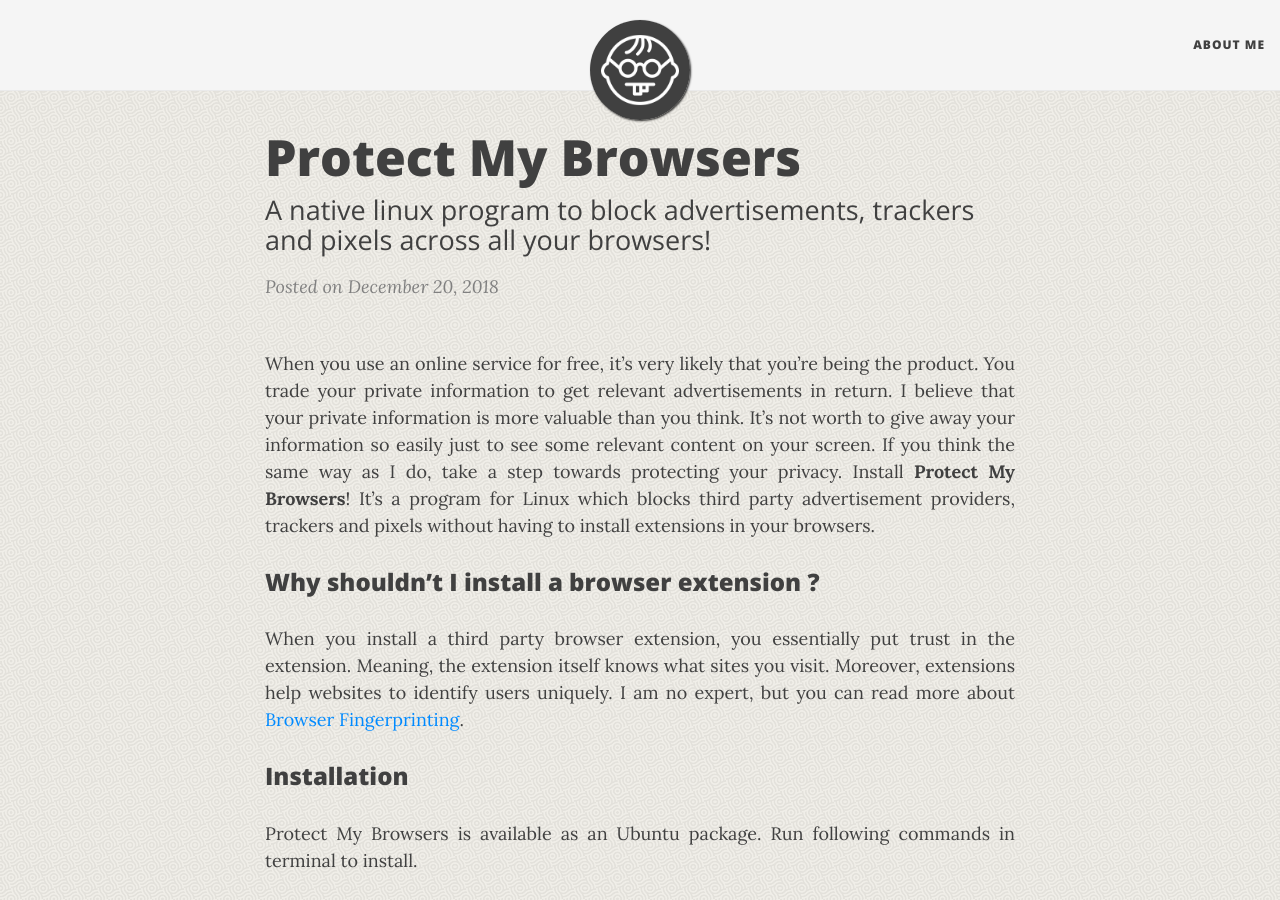
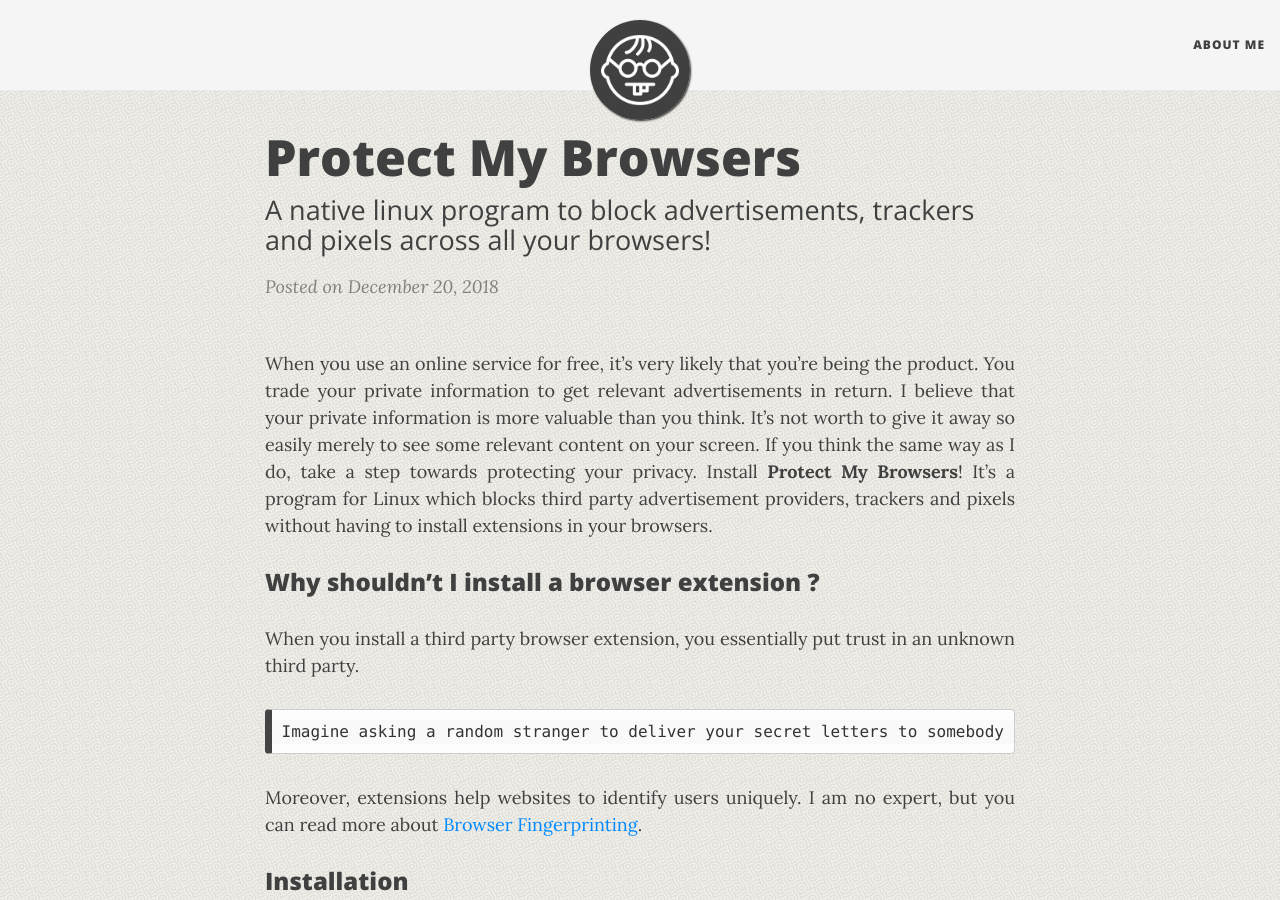
Before and after one commit to pranavgaikwad/pranavgaikwad.github.io, a Jekyll site: the page built from _posts/2018-12-20-protect-my-browsers.md, in a window 1280 px wide and 900 px high. Built offline with Jekyll 4.4.1, drawn with Linux system fonts in a browser that asks for light colours; nearby versions of some CDN libraries.

Commit message:
updated post

````diff
--- a/_posts/2018-12-20-protect-my-browsers.md
+++ b/_posts/2018-12-20-protect-my-browsers.md
@@ -7,11 +7,15 @@ gh-badge: []
 tags: [Internet Privacy, Ad Blockers]
 ---
 
-When you use an online service for free, it's very likely that you're being the product. You trade your private information to get relevant advertisements in return. I believe that your private information is more valuable than you think. It's not worth to give away your information so easily just to see some relevant content on your screen. If you think the same way as I do, take a step towards protecting your privacy. Install **Protect My Browsers**! It's a program for Linux which blocks third party advertisement providers, trackers and pixels without having to install extensions in your browsers.
+When you use an online service for free, it's very likely that you're being the product. You trade your private information to get relevant advertisements in return. I believe that your private information is more valuable than you think. It's not worth to give it away so easily merely to see some relevant content on your screen. If you think the same way as I do, take a step towards protecting your privacy. Install **Protect My Browsers**! It's a program for Linux which blocks third party advertisement providers, trackers and pixels without having to install extensions in your browsers.
 
 ### Why shouldn't I install a browser extension ?
 
-When you install a third party browser extension, you essentially put trust in the extension. Meaning, the extension itself knows what sites you visit. Moreover, extensions help websites to identify users uniquely. I am no expert, but you can read more about [Browser Fingerprinting](https://www.eff.org/deeplinks/2018/06/gdpr-and-browser-fingerprinting-how-it-changes-game-sneakiest-web-trackers).
+When you install a third party browser extension, you essentially put trust in an unknown third party.
+```
+Imagine asking a random stranger to deliver your secret letters to somebody and asking them not to tell anybody.
+```
+Moreover, extensions help websites to identify users uniquely. I am no expert, but you can read more about [Browser Fingerprinting](https://www.eff.org/deeplinks/2018/06/gdpr-and-browser-fingerprinting-how-it-changes-game-sneakiest-web-trackers).
 
 ### Installation
 
````
